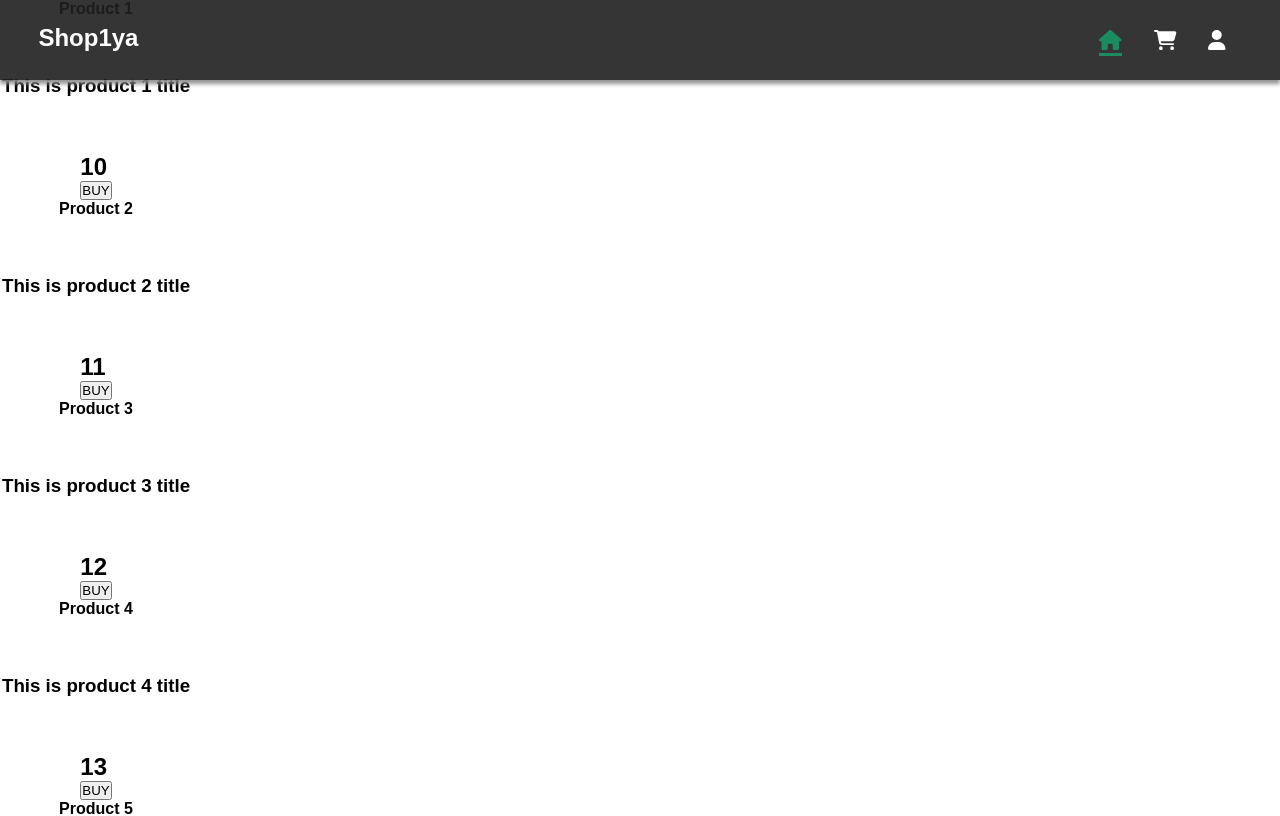
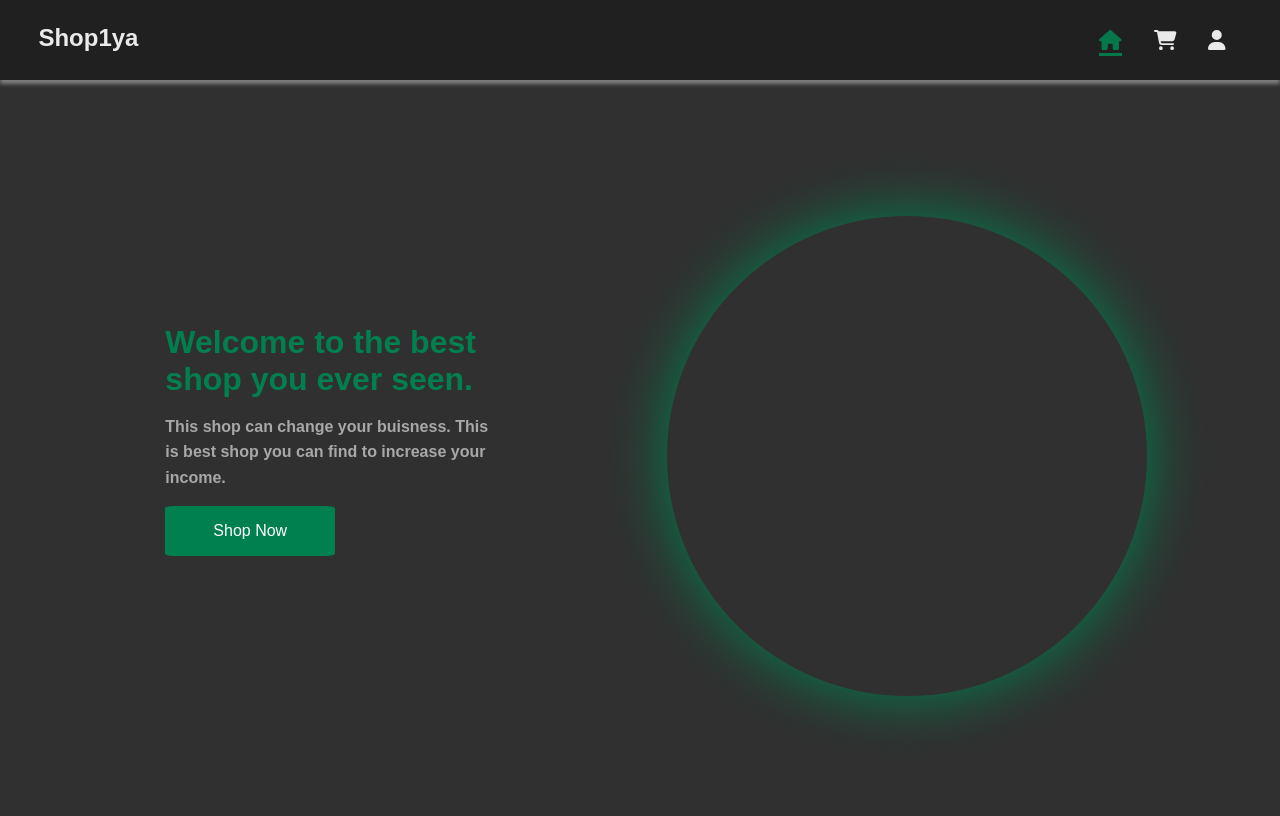
Before and after one commit to vanjaandrejic/shop1ya, a React (Vite) app: page / in a window 1280 px wide. Shown: the top 816 px of the page. Built offline with nearby package versions, Linux system fonts and the light colour scheme.

Commit message:
Home component

```diff
--- /dev/null
+++ b/src/components/Layout/Home.jsx
@@ -0,0 +1,16 @@
+import React from "react";
+import classes from "./Home.module.css";
+
+const Home = () => {
+  return <div className={classes.container}>
+    <div className={classes.text}>
+        <h1>Welcome to the best shop you ever seen.</h1>
+        <h4>This shop can change your buisness.
+             This is best shop you can find to increase your income.</h4>
+             <button>Shop Now</button>
+    </div>
+    <div className={classes.img}></div>
+  </div>;
+};
+
+export default Home;
--- /dev/null
+++ b/src/components/Layout/Home.module.css
@@ -0,0 +1,57 @@
+.container {
+  width: 100%;
+  min-height: 110vh;
+  max-height: 200vh;
+  background-color: #303030;
+  display: flex;
+  flex-wrap: wrap;
+  flex-direction: row;
+  color: white;
+  align-items: center;
+  justify-content: space-evenly;
+}
+
+.text {
+  min-width: 15rem;
+  max-width: 25rem;
+  padding: 2rem;
+
+}
+
+.text h1 {
+  color: rgb(0, 128, 79);
+}
+
+.text h4 {
+  color: rgb(168, 168, 168);
+  padding-top: 1rem;
+  line-height: 1.6;
+}
+
+.text button {
+  background-color: rgb(0, 128, 79);
+  border: none;
+  border-radius: 5%;
+  color: white;
+  padding: 1rem 3rem;
+  text-align: center;
+  text-decoration: none;
+  display: inline-block;
+  font-size: 16px;
+  margin-top: 1rem;
+  cursor: pointer;
+  -webkit-transition-duration: 0.4s;
+  transition-duration: 0.4s;
+}
+
+.text button:hover {
+    box-shadow: 0 0 20px rgb(0, 128, 79);
+}
+
+.img {
+  margin-top: 2rem;
+  width: 30rem;
+  height: 30rem;
+  box-shadow: 0 0 60px rgb(0, 128, 79);
+  border-radius: 100%;
+}
--- a/src/components/Shop/Product.module.css
+++ b/src/components/Shop/Product.module.css
@@ -3,6 +3,12 @@
   flex-direction: column;
   align-items: center;
   justify-content: space-between;
-  width: 15vw;
-  height: 25vh;
+  min-width: 8rem;
+  max-width: 10rem;
+  height: 15rem;
+  margin: 1rem;
+  border-radius: 5%;
+  background-color: #303030;
+  padding: 1rem;
+  color: white;
 }
--- a/src/components/Shop/ProductList.jsx
+++ b/src/components/Shop/ProductList.jsx
@@ -1,26 +1,27 @@
-import React from 'react'
-import Product from './Product'
+import React from "react";
+import Product from "./Product";
+import classes from "./ProductList.module.css";
 
 const DUMMY_DATA = [
-    {id: 1, name: 'Product 1', title: 'This is product 1 title', price: 10.00},
-    {id: 2, name: 'Product 2', title: 'This is product 2 title', price: 11.00},
-    {id: 3, name: 'Product 3', title: 'This is product 3 title', price: 12.00},
-    {id: 4, name: 'Product 4', title: 'This is product 4 title', price: 13.00},
-    {id: 5, name: 'Product 5', title: 'This is product 5 title', price: 14.00},
-    {id: 6, name: 'Product 6', title: 'This is product 6 title', price: 15.00}
+  { id: 1, name: "Product 1", title: "This is product 1 title", price: 10.0 },
+  { id: 2, name: "Product 2", title: "This is product 2 title", price: 11.0 },
+  { id: 3, name: "Product 3", title: "This is product 3 title", price: 12.0 },
+  { id: 4, name: "Product 4", title: "This is product 4 title", price: 13.0 },
+  { id: 5, name: "Product 5", title: "This is product 5 title", price: 14.0 },
+  { id: 6, name: "Product 6", title: "This is product 6 title", price: 15.0 },
 ];
 
 const ProductList = () => {
+  const productList = DUMMY_DATA.map((product) => (
+    <Product
+      key={product.id}
+      name={product.name}
+      title={product.title}
+      price={product.price}
+    />
+  ));
 
-    const productList = DUMMY_DATA.map((product) => (
-        <Product key={product.id} name={product.name} title={product.title} price={product.price} />
-    ))
+  return <div className={classes.container}>{productList}</div>;
+};
 
-  return (
-    <div>
-        {productList}
-    </div>
-  )
-}
-
-export default ProductList
+export default ProductList;
--- /dev/null
+++ b/src/components/Shop/ProductList.module.css
@@ -0,0 +1,8 @@
+.container {
+    width: 85vw;
+    display: flex;
+    flex-wrap: wrap;
+    justify-content: center;
+    align-items: center;
+    background-color: rgb(69, 69, 99);
+}
--- a/src/components/Shop/Shop.jsx
+++ b/src/components/Shop/Shop.jsx
@@ -1,11 +1,14 @@
 import React from "react";
 import ProductList from "./ProductList";
+import classes from './Shop.module.css';
+import Home from '../Layout/Home';
 
 const Shop = () => {
   return (
-    <>
+    <div className={classes.container}>
+      <Home />
       <ProductList />
-    </>
+    </div>
   );
 };
 
--- /dev/null
+++ b/src/components/Shop/Shop.module.css
@@ -0,0 +1,7 @@
+.container {
+    display: flex;
+    flex-direction: column;
+    align-items: center;
+    justify-content: center;
+    margin: auto;
+}
```
